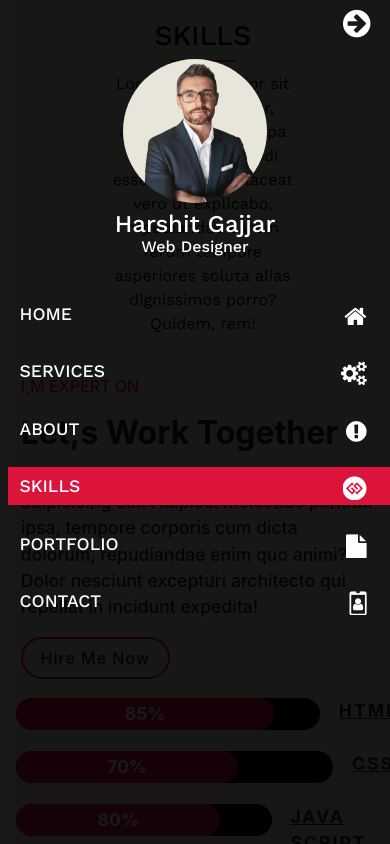
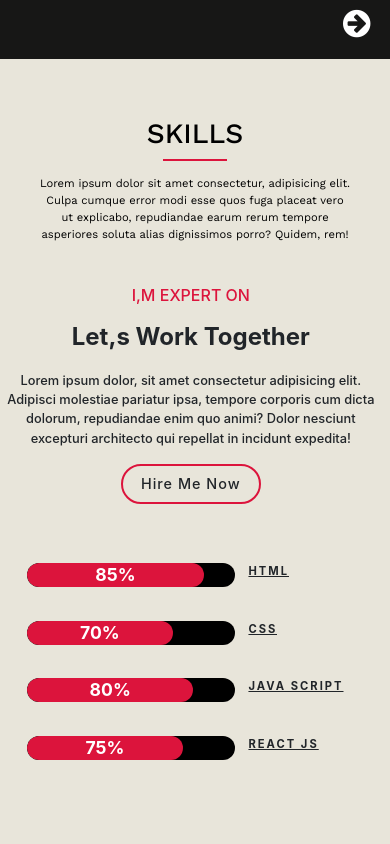
Before and after one commit to hp0007/ReactWebsite, a React (Create React App) app: page /skills in a window 390 px wide. Built offline with nearby package versions, Linux system fonts and the light colour scheme; a web font is replaced by a local one.

Commit message:
mobile view

```diff
--- a/src/components/About.js
+++ b/src/components/About.js
@@ -22,7 +22,6 @@ const About = () => {
                         <div className="col-12 col-md-6 right">
                             <h4>Hi There</h4>
                             <p>Lorem ipsum dolor sit amet consectetur adipisicing elit. Provident qui eaque temporibus voluptates labore porro esse placeat consequuntur delectus at corrupti molestias necessitatibus dicta, quos, unde itaque explicabo quasi dolorem.</p>
-                            <p>Lorem ipsum dolor sit amet consectetur adipisicing elit.</p>
                             <div className="row">
                                 <div className="col-6 col-md-6 inleft">
                                     <Fade top>
--- a/src/components/Sidebar.js
+++ b/src/components/Sidebar.js
@@ -99,7 +99,7 @@ const Header = (props) => {
 
         <>
         <Fade left>
-            <div className="sidepart active"  id="sidebar">
+            <div className="sidepart"  id="sidebar">
                 <i className="fa fa-arrow-circle-right" onClick={display} id="mainicon"></i>
                 <div className="img-profile"></div>
                 <h4 className="name">Harshit Gajjar</h4>
--- a/src/responsive.css
+++ b/src/responsive.css
@@ -1,7 +1,7 @@
 @media screen and (max-width:767px){
     .sidepart{
       width: 100%;
-      height: 8vh;
+      height: 7vh;
       position: fixed;
       padding: 0;
       margin: 0;
@@ -36,7 +36,7 @@
         color: #fff;
       }
       .overlay .content h1{
-        font-size: 3rem;
+        font-size: 2rem;
       }
       .overlay .content .seco{
         font-size: 1.2rem;
@@ -44,38 +44,97 @@
       .overlay .content .thir{
         font-size: 1.2rem;
       }
+      .container-home .overlay .content h1{
+        font-size: 2.5rem;
+        font-weight: 600;
+        letter-spacing: 2px;
       }
-@media screen and (min-width:768px){
-    .container-fluid {
+      .container-home .overlay .content .seco{
+        font-size: 1rem;
+      }
+      .container-home .overlay .content .thir{
+        font-size: 1rem;
+        text-align: justify;
+        font-weight: 500;
+      }
+      .container-home Button{
+        padding: 4% 6% 4% 6%;
+        font-size: 1rem;
+      }
+
+      .container-1{
+        margin-top: 30%;
+        width: 80%;
+      }
+      .container-1 p{
+        font-size: 0.7rem;
+      }
+      .container-service{
         width: 100%;
-        height: 100%;
-        padding: 0;
+      }
+      .container-about{
+        width: 100%;
+      }
+      .container-about .left img{
+        height: 65%;
+      }
+      .container-about .right{
+        max-width: 100%;
+        margin-top: -30%;
+        word-wrap: break-word;
+        font-size: 0.8rem;
+        padding: 0 10% 0 10%;
+        text-align: justify;
+      }
+      .container-about .right h4{
+        font-size: 1rem;
+      }
+      .container-about .right .inright{
+        margin-left: -10%;
+      }
 
-        background-size: 100% 100%;
+      .container-skill{
+        width: 100%;
+        text-align: center;
       }
-      .overlay{
-        height: 100%;
+      .container-skill .left h3{
+        font-size: 1.5rem;
+      }
+      .container-skill .left .inn-content{
+          font-size: 0.8rem;
+      }
+      .container-skill .left Button{
+          font-size: 0.9rem;
+      }
+      .container-skill .right{
+        margin-top: 10%;
+        padding: 0 10% 0 10%;
+      }
+      .container-skill .right .progress{
+        width: 13rem;
+        height: 1.5rem;
+        margin-bottom: 5%;
+      }
+      .container-skill .right .progress .progress-inn{
+
+      }
+      .container-skill .right label{
+          font-size: 0.7rem;
+          margin-left: 4%;
+      }
+      .container-contact{
         width: 100%;
-        margin: 0% auto;
-        opacity:0.8;
-        background-color: #000;
-        display: flex;
-        justify-content: center;
-        align-items: center;
       }
-      .overlay .content{
-        color: #fff;
+      .container-contact .container .right{
+        padding: 10% 0% 0% 15%;
+        width: 100%;
       }
-      .overlay .content h1{
-        font-size: 3rem;
+      .container-contact .container .detail{
+        font-size: 1rem;
       }
-      .overlay .content .seco{
-        font-size: 1.2rem;
+
 }
-      .overlay .content .thir{
-        font-size: 1.2rem;
-      }
-}
+
 /* @media screen and (min-width:1024px){
 
 } */
```
Lines whose indentation alone changed are shown as unchanged.
